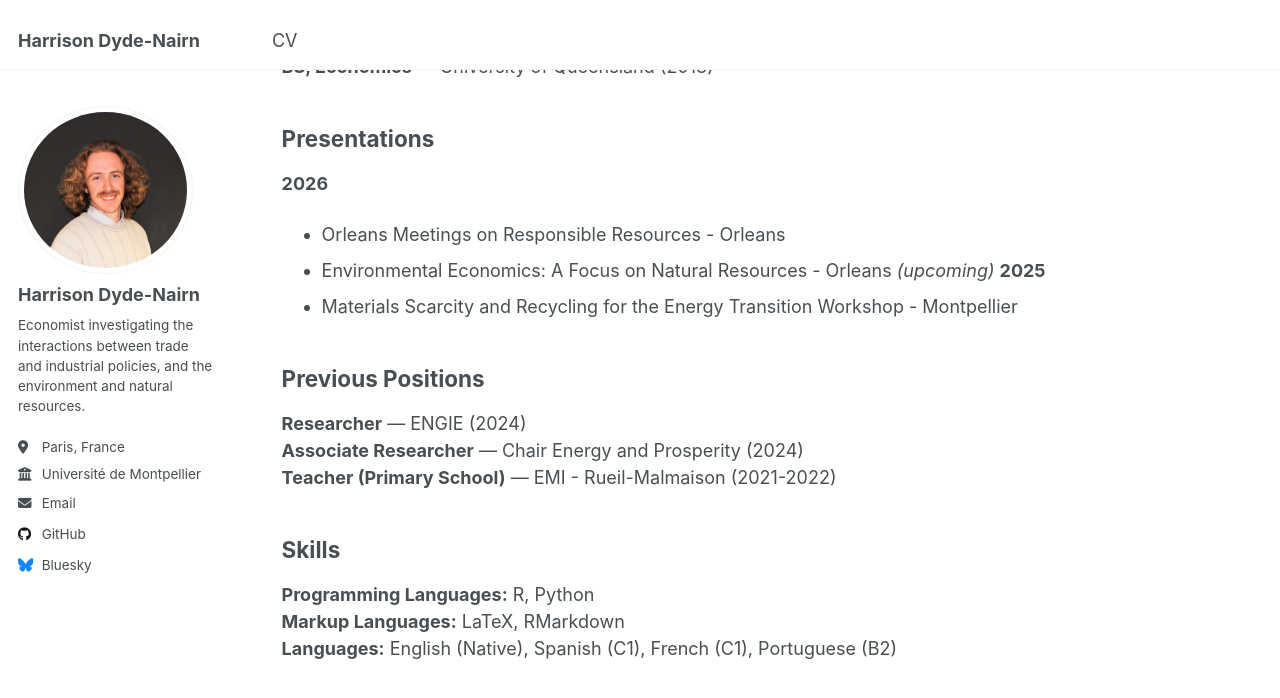
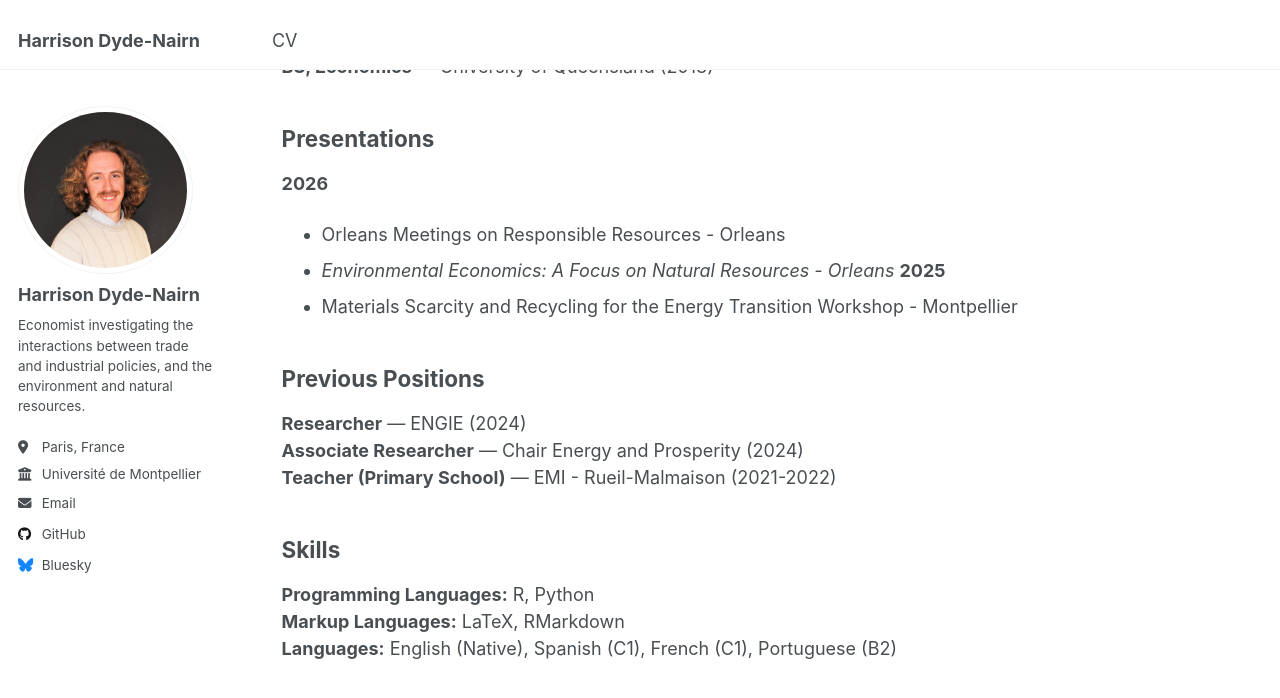
Before and after one commit to hdydenairn/hdydenairn.github.io, a Jekyll site: the page built from _pages/cv.md, in a window 1280 px wide and 900 px high, scrolled down 558 px. Shown: the top 698 px of the window. Built offline with Jekyll 4.4.1, drawn with Linux system fonts in a browser that asks for light colours.

Commit message:
Update cv.md

```diff
--- a/_pages/cv.md
+++ b/_pages/cv.md
@@ -27,7 +27,7 @@ redirect_from:
 ## Presentations
 **2026**
 - Orleans Meetings on Responsible Resources - Orleans
-- Environmental Economics: A Focus on Natural Resources - Orleans *(upcoming)*
+- *Environmental Economics: A Focus on Natural Resources - Orleans*
 **2025**
 - Materials Scarcity and Recycling for the Energy Transition Workshop - Montpellier
 
```
